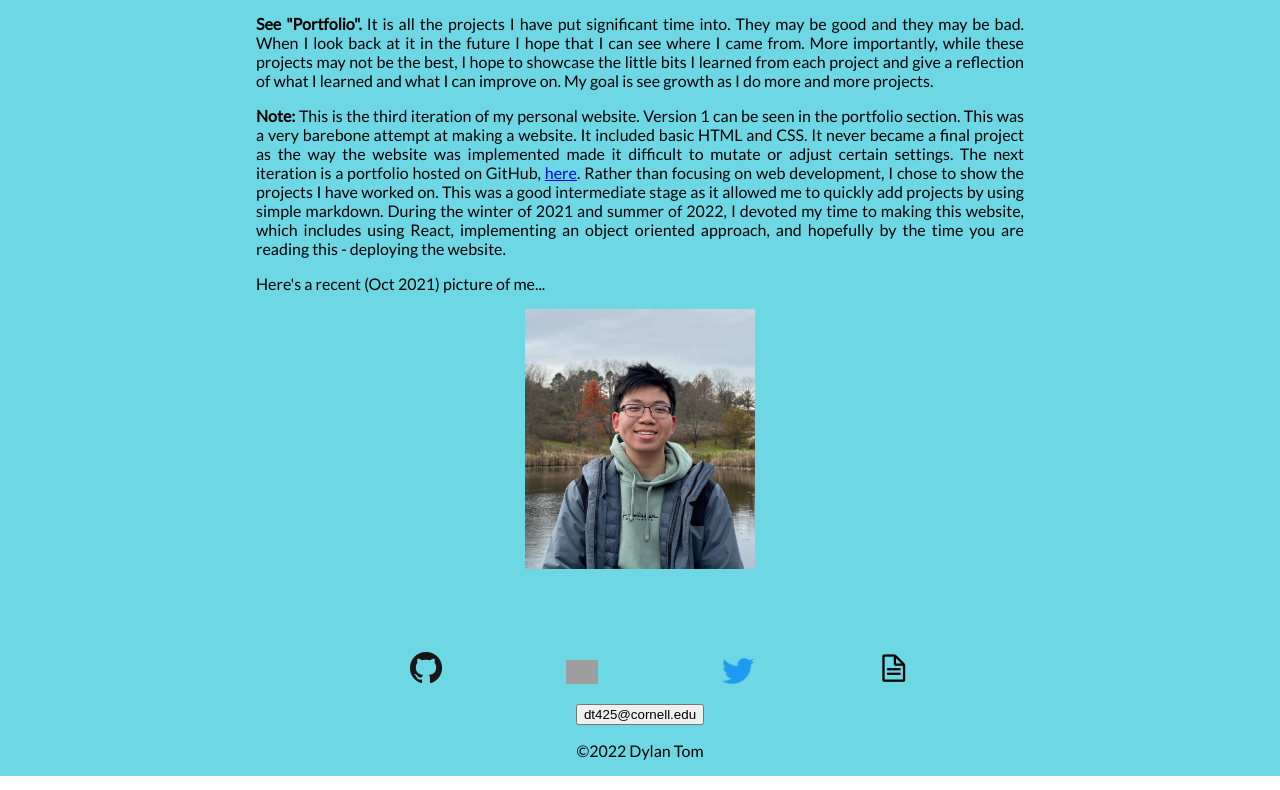
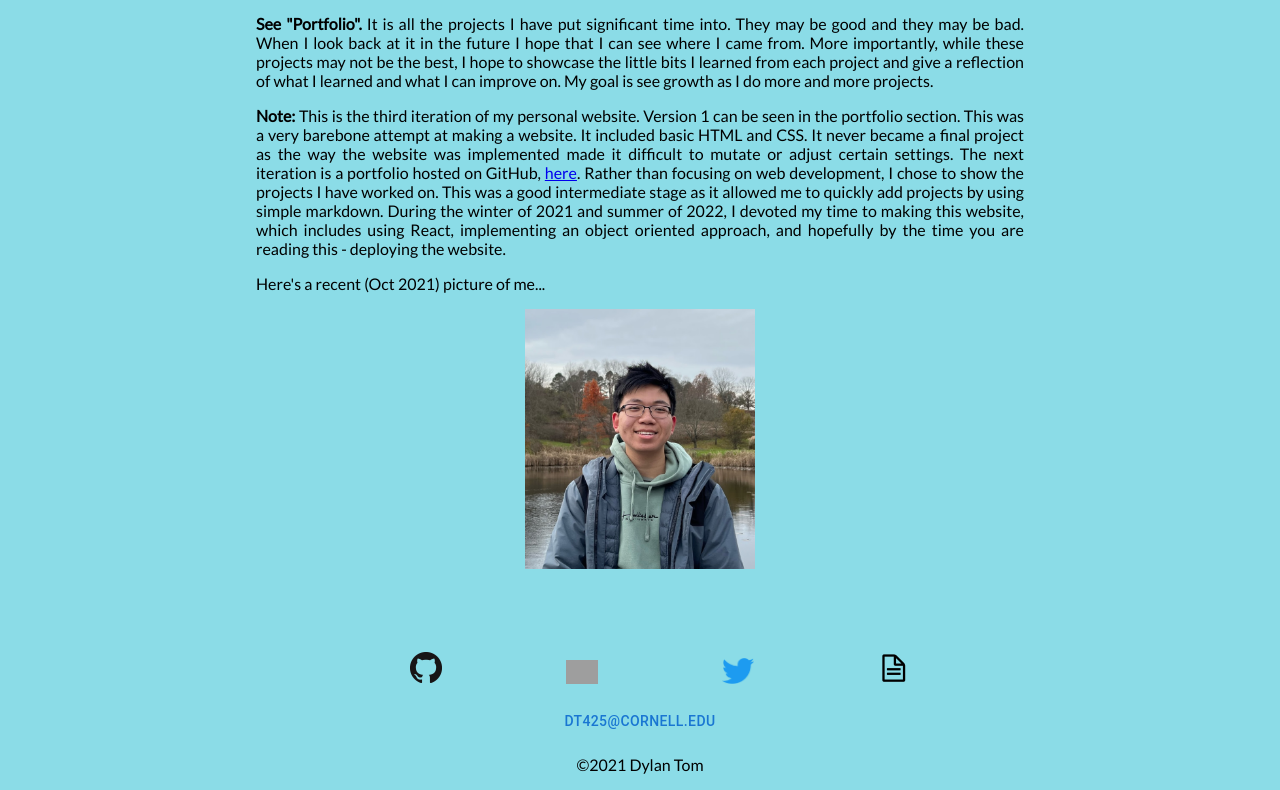
Before and after one commit to DylanTom/dylan_website, a React (Create React App) app: page / in a window 1280 px wide. Shown: the part 513-1303 px from the top of the page. Built offline with nearby package versions, Linux system fonts and the light colour scheme; grey boxes are pictures that could not be loaded.

Commit message:
Updated projects and footer

```diff
--- a/src/App.css
+++ b/src/App.css
@@ -5,6 +5,6 @@
   width: 100%;
   display: block;
   overflow: hidden;
-  background-color: rgb(110, 215, 228);
+  background-color: rgb(139, 220, 231);
   font-family: 'Lato', 'Open Sans', sans-serif;
 }
--- a/src/components/About/index.jsx
+++ b/src/components/About/index.jsx
@@ -1,5 +1,5 @@
 import React from "react";
-import me from "../../assets/pfp.JPG";
+import me from "../../assets/pfp.png";
 import styles from "./index.module.css";
 
 const main = () => (
--- a/src/components/Contact/index.jsx
+++ b/src/components/Contact/index.jsx
@@ -1,10 +1,11 @@
 import React from "react";
-import resume from "../../assets/Resume/DylanTom_Resume_Spring22.pdf";
+import resume from "assets/Resume/DylanTom_Resume_Spring22.pdf";
 import github from "../../assets/github.png";
 import linkedin from "../../assets/linkedin.png";
 import twitter from "../../assets/twitter.png";
 import resumeImg from "../../assets/resumeImg.png";
 import styles from "./index.module.css";
+import { Button } from "@mui/material";
 
 const contacts = () => (
   <div className={styles.main}>
@@ -30,9 +31,9 @@ const contacts = () => (
         </a>
       </li>
     </ul>
-    <button onClick={() => navigator.clipboard.writeText("dt425@cornell.edu")} className = "button">
-      dt425@cornell.edu</button>
-    <p className={styles.text}>&copy;2022 Dylan Tom</p>
+    <Button onClick={() => navigator.clipboard.writeText("dt425@cornell.edu")} className = "button">
+      dt425@cornell.edu</Button>
+    <p className={styles.text}>&copy;{new Date().getFullYear()} Dylan Tom</p>
   </div>
 );
 
--- a/src/components/Portfolio/index.jsx
+++ b/src/components/Portfolio/index.jsx
@@ -10,10 +10,11 @@ import Personal1 from '../../indiv/personal1.json';
 import LOF from '../../indiv/lof.json';
 import Hearthstone from '../../indiv/hearthstone.json';
 import Reservation from '../../indiv/reserve.json';
+import PCA from '../../indiv/reserve.json';
 import styles from './index.module.css';
 
 const portfolio = () => {
-	const JSONINFO = [Reservation, Personal3, FJ, Games, Alien, UsedCar, Personal1, LOF, Hearthstone]
+	const JSONINFO = [PCA, Reservation, Personal3, FJ, Games, Alien, UsedCar, Personal1, LOF, Hearthstone]
 	const JSONINFOMap = JSONINFO.map((e) => {
 		return <Grid item xs={1}><Project projectInfo={e} /></Grid>
 	});
--- a/src/indiv/fj.json
+++ b/src/indiv/fj.json
@@ -3,7 +3,7 @@
     "create": "SP22",
     "duration": "12 weeks",
     "summary": "One of the challenges that Farmworker Justice faces is tracking farmworker data and analyzing trends over time. The NPO wants to generate visualizations and reports that can be shared. At Cornell, I joined this team to help Hack4Impact create an interactive visualization dashboard that centralizes farmworker data information from public sources.",
-    "reflection": "",
+    "reflection": "I enjoyed the ability to learn Git and gain practical experience regarding industry practices. However, a challenge I had was working with an existing codebase. I had to learn the tech stack, which I was unfamiliar with, and understand existing documentation (or lack thereof) of existing functions and methods. One mistake I made was not being very communicative and thinking I could do everything on my own at first. Sure, all the tasks were relatively straightforward, but the learning experience I was supposed to take away was working in a small team of developers creating a unified product. It was ifficult to work in pairs as it was hard to find time between the two of us, so in the future I would schedule blocks of 2-3 hrs/wk to work with my partner outside of the collaborative meeting time",
     "link": null,
     "img": [
 
--- a/src/indiv/personal3.json
+++ b/src/indiv/personal3.json
@@ -2,8 +2,8 @@
     "title": "Personal Website v3.0",
     "create": "2022",
     "duration": "6 weeks (but who's counting)",
-    "summary": "",
-    "reflection": "",
+    "summary": "I created a static, personal website using React and CSS.",
+    "reflection": "I enjoyed having the free time to make a personal website to showcase my work to others. One of the goals I had in mind for this project was deploying it on my own custom domain. After completing an AWS cloud services course, I understood what it took to deploy my website. However, theoretically it was easy but practically took more effort than initially anticipated. However, I neglected the time it took to design my personal website and jumped right into the implementation. This not only slowed down my production but the overall output is not up to my standard. In addition, due to lack of planning, I had issues organizing my data because it was hard to find a consistent organization system such that all the projects could follow the same format. I ended up settling for a JSON file which contained information like duration, summary, and reflections. As I reflect on this project, I realized that if I devote the same amount of effort into planning, the output would be a lot better. I should treat it as a system design process and plan out before jumping into the code.",
     "link": "https://github.com/DylanTom/dylan_website",
     "img": [
 
```
Also changed, not shown: src/indiv/pca.json (added, +20 -0 lines), src/assets/pfp.png (renamed from src/assets/pfp.JPG).
